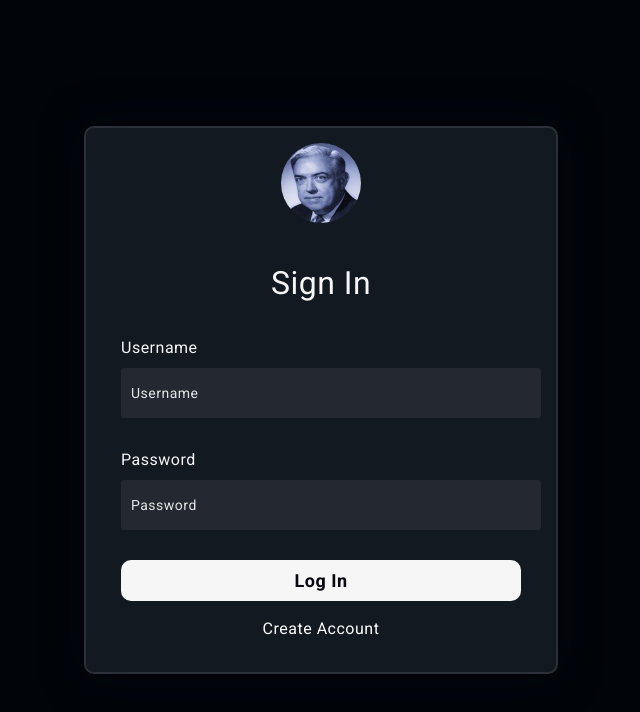
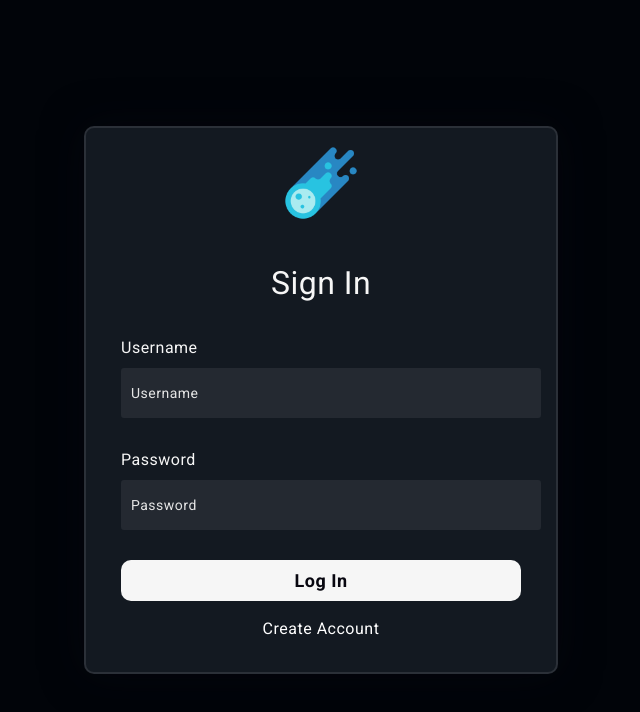
Before and after one commit to Choconaut/Monnig-Meteorite-Gallery-Frontend, a Vue app: page /login in a window 1280 px wide. Shown: the top 712 px of the page, without its empty margins (319-959 px from the left). Built offline with nearby package versions, Linux system fonts and the light colour scheme.

Commit message:
Login Page Image Change
Changed login image from old man to comet in login page

```diff
--- a/src/components/searchBar.vue
+++ b/src/components/searchBar.vue
@@ -36,10 +36,6 @@ export default {
   },
   methods: {
     async onSearch() {
-      if (!this.searchQuery) {
-        alert("Please enter a search query.");
-        return;
-      }
       this.$emit('search', { attribute: this.selectedAttribute, query: this.searchQuery });
     }
   }
--- a/src/views/Login.vue
+++ b/src/views/Login.vue
@@ -5,7 +5,7 @@
   </div>
   <form class="box">
     <router-link :to="{ name: 'search' }" class="link">
-      <img class="return-img" src="/lol.png" />
+      <img class="return-img" src="/cometL.png" />
     </router-link>
 
     <h3>Sign In</h3>
@@ -99,6 +99,5 @@ button {
 .return-img {
   width: 5rem;
   height: 5rem;
-  border-radius: 50%;
 }
 </style>
```
Also changed, not shown: public/lol.png (deleted).
